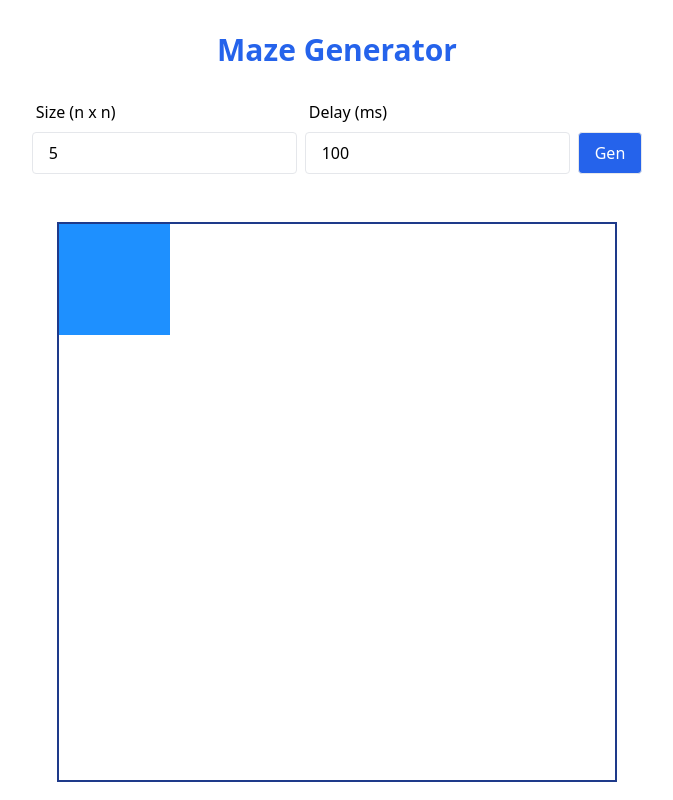
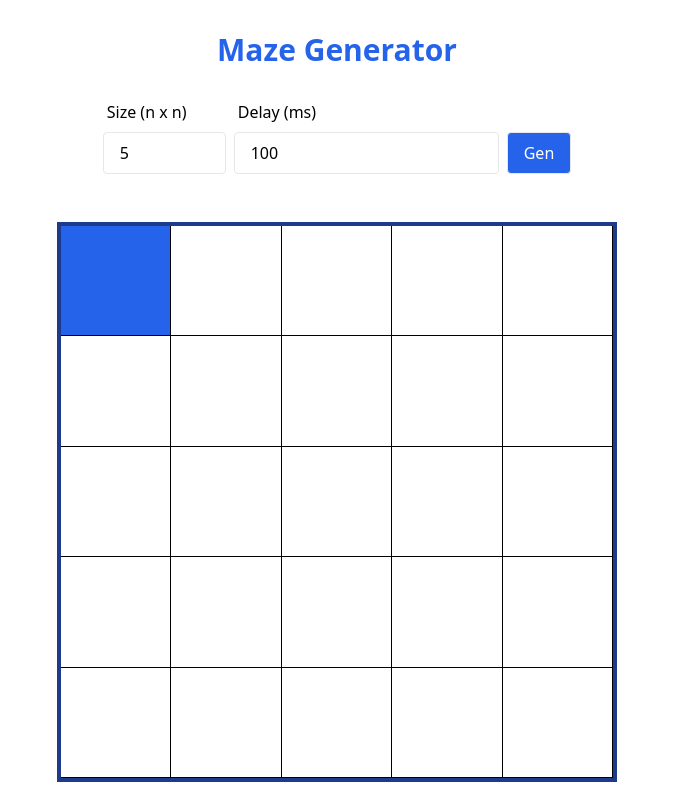
Before and after one commit to JuanIWK3/maze-dfs, a Svelte app: page / in a window 1280 px wide. Shown: the whole page, without its empty margins (303-976 px from the left). Built offline with nearby package versions, Linux system fonts and the light colour scheme.

Commit message:
Refactor maze generation and visualization

```diff
--- a/src/App.svelte
+++ b/src/App.svelte
@@ -23,7 +23,10 @@
         x: 0,
         y: 0,
         visited: true,
-        visitedFrom: null,
+        visitedFrom: {
+          x: 0,
+          y: 0,
+        },
       },
     ];
     directionsTried = new Set<string>();
@@ -45,17 +48,16 @@
       )?.visitedFrom;
 
       if (!previousCell) {
-        console.log("no previous visited");
         stop = true;
 
         setTimeout(() => {
-          reject("no previous");
+          reject("no previous cell visited");
         }, speed);
       }
 
       pos = {
-        x: previousCell!.x,
-        y: previousCell!.y,
+        x: previousCell.x,
+        y: previousCell.y,
       };
 
       setTimeout(() => {
@@ -72,7 +74,6 @@
     const newPos = chooseNewPos(pos, size, visited);
 
     while (!newPos) {
-      console.log("stuck");
       await backTrack();
 
       return move();
@@ -93,13 +94,34 @@
 
     pos = newPos;
 
-    if (visited.length === size * size - 1) {
+    if (visited.length === size * size) {
       console.log("finished");
     }
 
     setTimeout(() => {
       move();
     }, speed);
+  }
+
+  function visitedFromDirection(cell: Cell | undefined) {
+    if (!cell) {
+      return "";
+    }
+    if (cell.visitedFrom) {
+      if (cell.visitedFrom.x === cell.x) {
+        if (cell.visitedFrom.y > cell.y) {
+          return "right";
+        } else {
+          return "left";
+        }
+      } else {
+        if (cell.visitedFrom.x > cell.x) {
+          return "bottom";
+        } else {
+          return "top";
+        }
+      }
+    }
   }
 </script>
 
@@ -112,6 +134,7 @@
         <input
           class="border px-4 py-2 rounded"
           min="2"
+          max="200"
           id="size"
           type="number"
           bind:value={size}
@@ -137,13 +160,16 @@
 
   <div class="flex w-full h-[70vh] justify-center items-center">
     <div
-      class="h-full aspect-square maze flex flex-col mt-40 m-16 border-blue-900 border-2"
+      class="h-full bg-white-100 aspect-square maze flex flex-col mt-40 m-16 border-blue-900 border-4"
     >
       {#each Array(size) as _, i (i)}
         <div class="row flex items-center justify-center">
           {#each Array(size) as _, j (j)}
             <div
-              class="cell w-full h-full aspect-square flex items-center justify-center text-blue-500 transition-all transition-200"
+              class="{visitedFromDirection(
+                visited.find((cell) => cell.x === i && cell.y === j)
+              )}
+              cell w-full h-full aspect-square flex items-center justify-center text-blue-500 transition-all transition-200"
               class:current={pos.x === i && pos.y === j}
               class:visited={visited.some(
                 (cell) => cell.x === i && cell.y === j
@@ -160,10 +186,29 @@
 
 <style lang="postcss">
   .current {
-    background-color: dodgerblue !important;
+    background-color: #2563eb !important;
+    margin: 16px;
+  }
+
+  .cell {
+    margin: 0px;
+    border-right: 1px solid black;
+    border-bottom: 1px solid black;
   }
 
   .visited {
-    @apply bg-blue-200 text-white;
+  }
+
+  .top {
+    border-bottom: 1px solid #fff;
+  }
+  .bottom {
+    border-bottom: 1px solid #fff;
+  }
+  .left {
+    border-right: 1px solid #fff;
+  }
+  .right {
+    border-right: 1px solid #fff;
   }
 </style>
```
